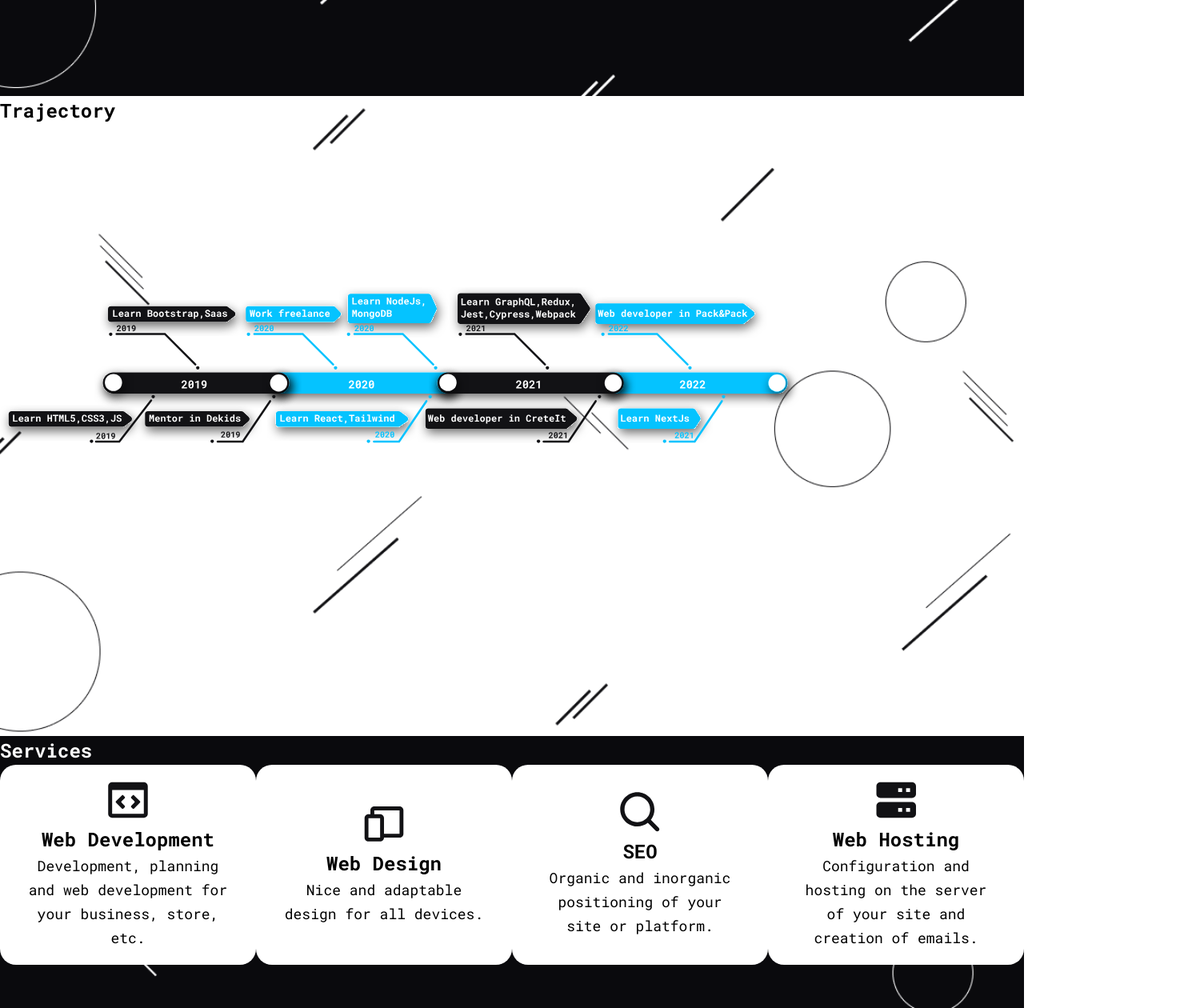
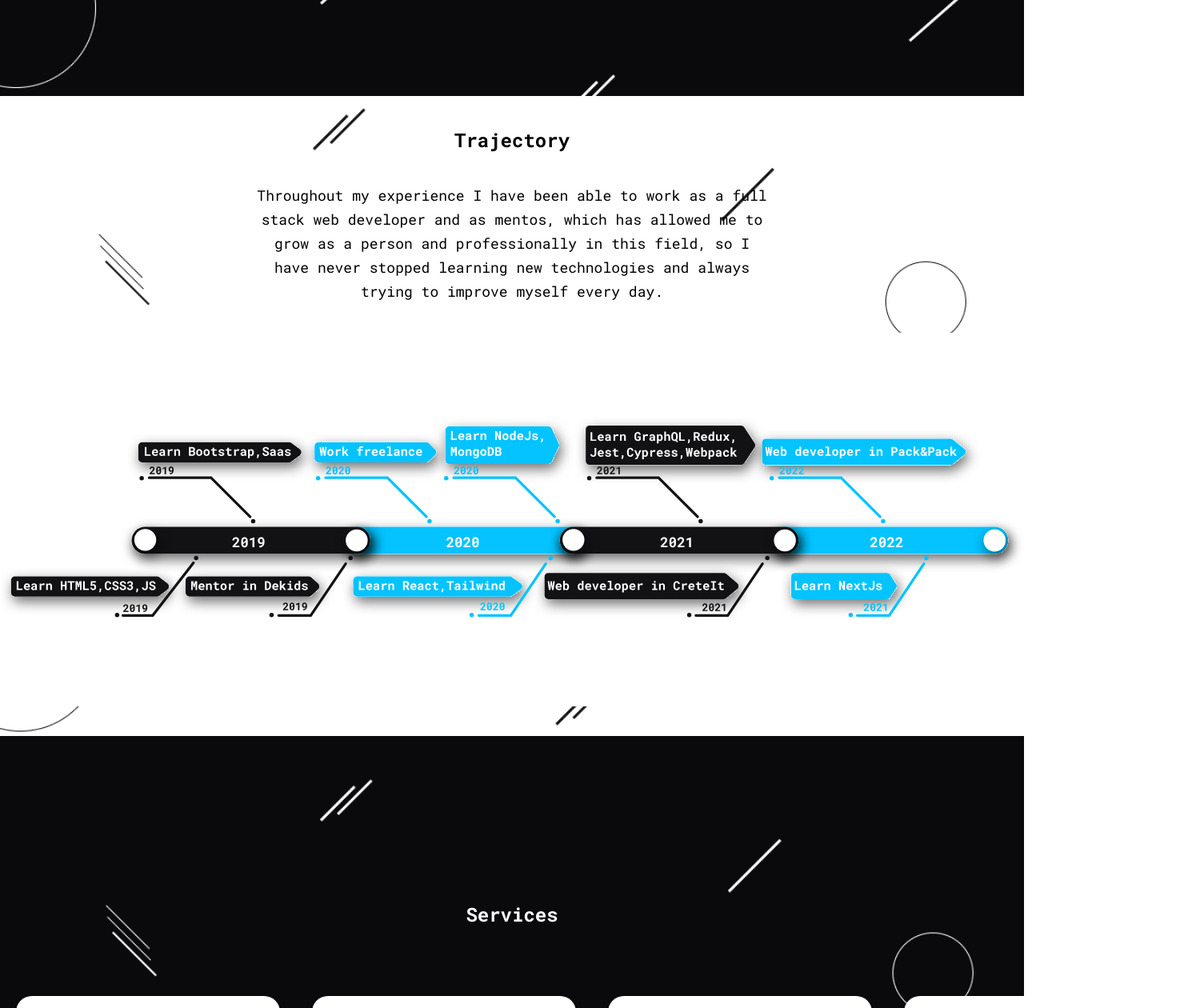
Before and after one commit to jesusrpd/jesusrodrigo, a Next.js app: page / in a window 1280 px wide. Shown: the part 2280-3540 px from the top of the page at 80% size, 1480 px wide, since content can reach past the window. Built offline with nearby package versions, Linux system fonts and the light colour scheme.

Commit message:
section trajectory and services finish

```diff
--- a/components/Services.jsx
+++ b/components/Services.jsx
@@ -26,8 +26,8 @@ export default function Services(){
   ]
 
   return(
-    <section id="services" className="w-full h-screen bg-black">
-      <h2 className="text-white">Services</h2>
+    <section id="services" className="w-full h-screen bg-black flex flex-col justify-center items-center">
+      <h2 className="text-white mb-16">Services</h2>
       <div className="card-container">
       {services.map( service => (
         <CardServices key={service.title} title={service.title} info={service.info} img={service.img}/>
--- a/components/Trajecyory.jsx
+++ b/components/Trajecyory.jsx
@@ -2,10 +2,11 @@ import Image from "next/image";
 
 export default function Trajectory () {
   return(
-    <section id="trajectory" className="w-full h-screen bg-white">
-      <h2>Trajectory</h2>
-      <div>
-        <Image src="/img/map.svg" alt="map curreculir" width={1000} height={600}/>
+    <section id="trajectory" className="w-full h-screen bg-white flex flex-col justify-evenly items-center">
+      <h2 className="text-center">Trajectory</h2>
+      <p className="text-center w-2/4">Throughout my experience I have been able to work as a full stack web developer and as mentos, which has allowed me to grow as a person and professionally in this field, so I have never stopped learning new technologies and always trying to improve myself every day.</p>
+      <div className="bg-light">
+        <Image src="/img/map.svg" alt="map curreculir" width={1435} height={517}/>
       </div>
     </section>
   )
--- a/styles/css/style.css
+++ b/styles/css/style.css
@@ -211,7 +211,7 @@ html {
 
 .card-container {
   display: flex;
-  margin: auto;
+  margin: 0 auto;
 }
 .card-item {
   background: white;
@@ -223,6 +223,7 @@ html {
   align-items: center;
   width: 330px;
   height: 250px;
+  margin: 20px;
 }
 .card-info {
   text-align: center;
--- a/styles/scss/components/_card.scss
+++ b/styles/scss/components/_card.scss
@@ -1,7 +1,7 @@
 .card{
   &-container{
     display: flex;
-    margin: auto;
+    margin: 0 auto;
   }
 
   &-item{
@@ -14,6 +14,7 @@
     align-items: center;
     width: 330px;
     height: 250px;
+    margin: 20px;
   }
 
   &-info{
--- a/tailwind.config.js
+++ b/tailwind.config.js
@@ -8,7 +8,8 @@ module.exports = {
     extend: {
       backgroundColor:{
         'dark': '#121215',
-        'blue': '#05C3FF'
+        'blue': '#05C3FF',
+        'light': '#ffff'
       },
       colors:{
         'blue': '#05C3FF'
```
Also changed, not shown: 1 other file (tests, documents, lock files or other folders).
